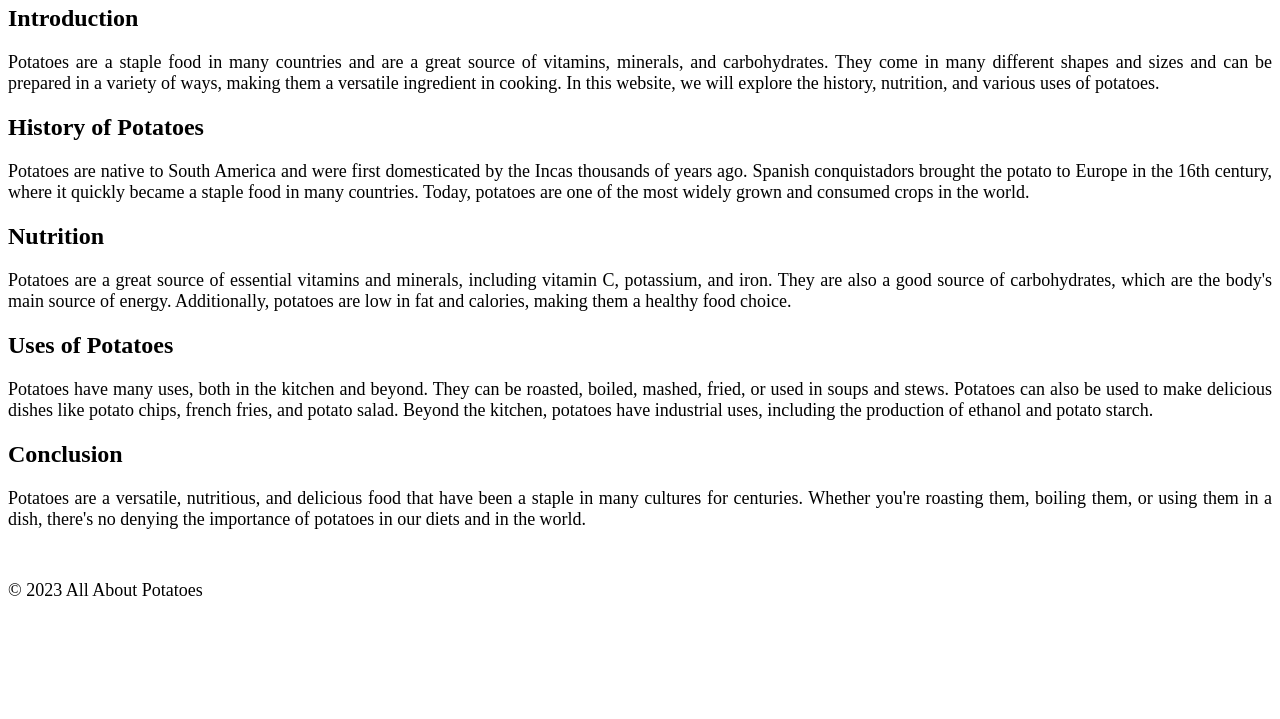
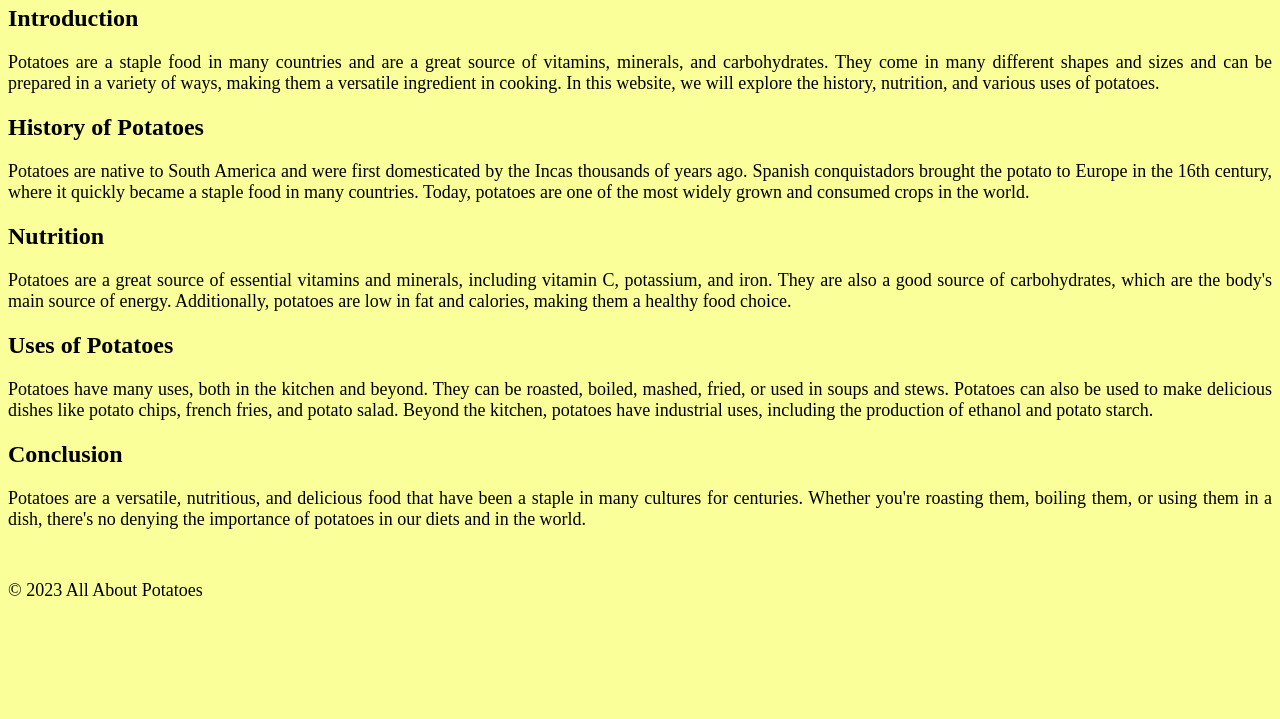
Before and after one commit to CasualSideo/potatoes, a plain HTML site: page index.html in a window 1280 px wide. Shown: the part 81-800 px from the top of the page. Drawn offline with Linux system fonts and the light colour scheme.

Commit message:
Update index.html

```diff
--- a/index.html
+++ b/index.html
@@ -4,6 +4,7 @@
   <title>All About Potatoes</title>
    <link rel="stylesheet" href="index.css">
 </head>
+  <body style="background-color:#faff99;">
 <body>
   <h1>Potatoes: A Versatile and Nutritious Staple</h1>
 
```
